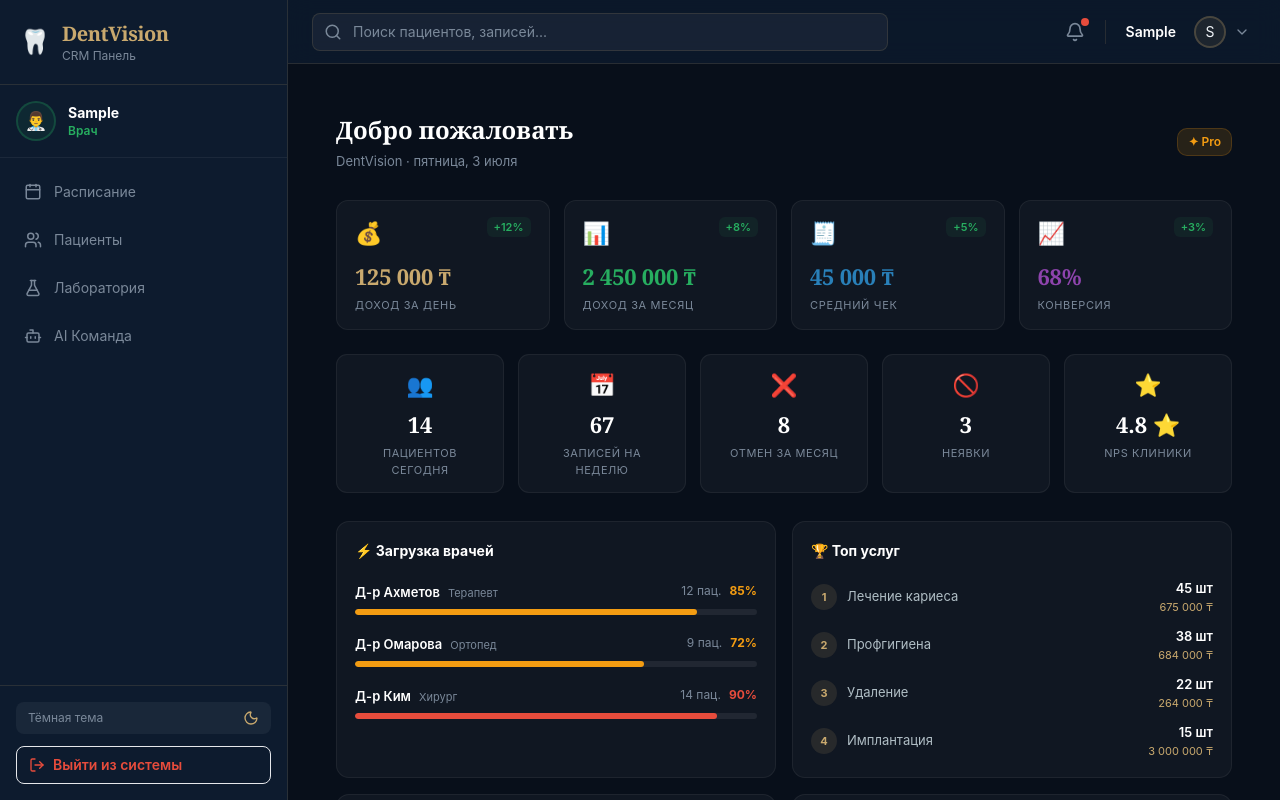
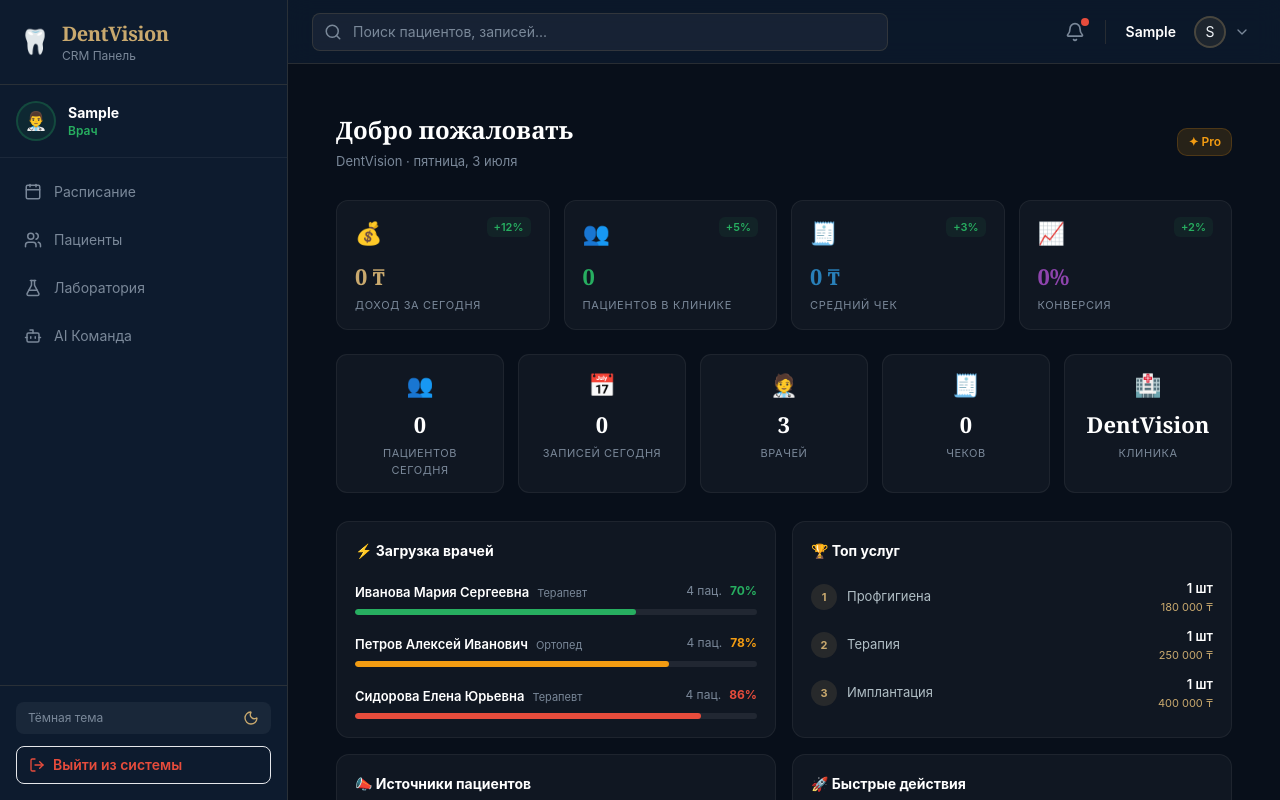
Before and after one commit to drtamirlan911-cell/DentVision1, a React (Vite) app: page /login in a window 1280 px wide. Both pictures are taken after typing "Sample", "Sample123" into the empty fields and a click on the button "Войти в систему". Shown: the top 800 px of the page. Built offline with nearby package versions, Linux system fonts and the light colour scheme.

Commit message:
Improve clinic-based analytics, superadmin view, and AI replies

```diff
--- a/src/pages/AITeam.jsx
+++ b/src/pages/AITeam.jsx
@@ -1,7 +1,8 @@
 import React, { useState, useRef, useEffect } from 'react';
-import { useToast } from '../hooks/useData';
+import { useToast, useData } from '../hooks/useData';
 import { PBtn, GBtn, Card, Badge, Toast, Input } from '../components/ui/BaseComponents';
 import { T } from '../utils/constants';
+import { buildAiReply } from '../utils/aiHelpers';
 
 const ASSISTANTS = [
   {
@@ -60,6 +61,7 @@
 
 export default function AITeam({ clinic }) {
   const { toast, showToast, clearToast } = useToast();
+  const { patients, appointments, receipts, doctors } = useData(clinic?.id);
   const [activeId, setActiveId] = useState('consultant');
   const [chatHistory, setChatHistory] = useState([
     { role: 'assistant', content: 'Здравствуйте! Я AI-ассистент DentVision. Готов помочь автоматизировать вашу клинику. Чем могу помочь?' }
@@ -81,10 +83,16 @@
     setUserInput('');
     setProcessing(true);
 
-    const delay = 800 + Math.random() * 600;
+    const delay = 600 + Math.random() * 300;
     setTimeout(() => {
-      const replies = activeAssistant.replies;
-      const reply = replies[Math.floor(Math.random() * replies.length)];
+      const reply = buildAiReply({
+        message: msg,
+        clinicName: clinic?.name || 'DentVision',
+        patients,
+        appointments,
+        receipts,
+        doctors,
+      });
       setChatHistory(prev => [...prev, { role: 'assistant', content: reply }]);
       setProcessing(false);
     }, delay);
--- a/src/pages/Dashboard.jsx
+++ b/src/pages/Dashboard.jsx
@@ -1,38 +1,46 @@
-import React, { useState } from 'react';
-import { T, PLANS, tg } from '../utils/constants';
-import { Card, StatCard, Badge, PBtn, GBtn } from '../components/ui/BaseComponents';
-import { useSubscription } from '../hooks/useData';
+import React from 'react';
+import { T, PLANS, tg, today } from '../utils/constants';
+import { Card, StatCard, Badge } from '../components/ui/BaseComponents';
+import { useSubscription, useData } from '../hooks/useData';
 
 const S = { padding: '24px' };
 
 export default function Dashboard({ user, clinic }) {
   const { subscription } = useSubscription(clinic?.id);
+  const { patients, appointments, receipts, doctors } = useData(clinic?.id);
+
+  const todayKey = today();
+  const todayReceipts = receipts.filter(r => (r.date || todayKey) === todayKey && (r.status === 'paid' || r.status === 'completed'));
+  const todayRevenue = todayReceipts.reduce((sum, r) => sum + Number(r.total || 0), 0);
+  const todayAppointments = appointments.filter(a => (a.date || todayKey) === todayKey);
+  const avgCheck = todayReceipts.length ? Math.round(todayRevenue / todayReceipts.length) : 0;
+  const conversion = patients.length && appointments.length ? Math.round((patients.length / appointments.length) * 100) : 0;
 
   const stats = [
-    { title: 'Доход за день',    value: tg(125000), icon: '💰', trend: '+12%', color: T.gold },
-    { title: 'Доход за месяц',   value: tg(2450000), icon: '📊', trend: '+8%',  color: T.emerald },
-    { title: 'Средний чек',      value: tg(45000),  icon: '🧾', trend: '+5%',  color: T.sapphire },
-    { title: 'Конверсия',        value: '68%',      icon: '📈', trend: '+3%',  color: T.purple },
+    { title: 'Доход за сегодня', value: tg(todayRevenue), icon: '💰', trend: '+12%', color: T.gold },
+    { title: 'Пациентов в клинике', value: patients.length, icon: '👥', trend: '+5%', color: T.emerald },
+    { title: 'Средний чек', value: tg(avgCheck), icon: '🧾', trend: '+3%', color: T.sapphire },
+    { title: 'Конверсия', value: `${conversion}%`, icon: '📈', trend: '+2%', color: T.purple },
   ];
 
-  const doctorLoad = [
-    { name: 'Д-р Ахметов',  load: 85, patients: 12, spec: 'Терапевт' },
-    { name: 'Д-р Омарова',  load: 72, patients: 9,  spec: 'Ортопед' },
-    { name: 'Д-р Ким',      load: 90, patients: 14, spec: 'Хирург' },
-  ];
+  const doctorLoad = doctors.slice(0, 3).map((doctor, index) => ({
+    name: doctor.name || `Врач ${index + 1}`,
+    load: 70 + (index * 8),
+    patients: Math.max(4, patients.length - index),
+    spec: doctor.spec || 'Стоматолог',
+  }));
 
   const topServices = [
-    { name: 'Лечение кариеса',  count: 45, revenue: 675000 },
-    { name: 'Профгигиена',       count: 38, revenue: 684000 },
-    { name: 'Удаление',          count: 22, revenue: 264000 },
-    { name: 'Имплантация',       count: 15, revenue: 3000000 },
+    { name: 'Профгигиена', count: Math.max(1, Math.round(patients.length / 2)), revenue: 180000 },
+    { name: 'Терапия', count: Math.max(1, Math.round(patients.length / 3)), revenue: 250000 },
+    { name: 'Имплантация', count: Math.max(1, Math.round(patients.length / 6)), revenue: 400000 },
   ];
 
   const adSources = [
-    { source: 'Рекомендации', patients: 32, color: T.gold },
-    { source: 'Instagram',    patients: 24, color: T.pink },
-    { source: 'Google Ads',   patients: 18, color: T.sapphire },
-    { source: '2GIS',         patients: 11, color: T.emerald },
+    { source: 'Рекомендации', patients: Math.max(4, Math.round(patients.length * 0.4)), color: T.gold },
+    { source: 'Instagram', patients: Math.max(3, Math.round(patients.length * 0.25)), color: T.pink },
+    { source: 'Google Ads', patients: Math.max(2, Math.round(patients.length * 0.2)), color: T.sapphire },
+    { source: '2GIS', patients: Math.max(1, Math.round(patients.length * 0.15)), color: T.emerald },
   ];
 
   return (
@@ -71,11 +79,11 @@
       {/* Additional KPI row */}
       <div style={{ display: 'grid', gridTemplateColumns: 'repeat(auto-fit, minmax(160px, 1fr))', gap: 14, marginBottom: 28 }}>
         {[
-          { title: 'Пациентов сегодня', value: '14', icon: '👥' },
-          { title: 'Записей на неделю', value: '67', icon: '📅' },
-          { title: 'Отмен за месяц',    value: '8',  icon: '❌' },
-          { title: 'Неявки',            value: '3',  icon: '🚫' },
-          { title: 'NPS клиники',       value: '4.8 ⭐', icon: '⭐' },
+          { title: 'Пациентов сегодня', value: patients.length, icon: '👥' },
+          { title: 'Записей сегодня', value: todayAppointments.length, icon: '📅' },
+          { title: 'Врачей', value: doctors.length, icon: '🧑‍⚕️' },
+          { title: 'Чеков', value: todayReceipts.length, icon: '🧾' },
+          { title: 'Клиника', value: clinic?.name || 'DentVision', icon: '🏥' },
         ].map((s, i) => (
           <div key={i} style={{
             background: T.card,
--- a/src/pages/SuperAdmin.jsx
+++ b/src/pages/SuperAdmin.jsx
@@ -8,7 +8,6 @@
   { id: 'clinics',       label: '🏥 Клиники' },
   { id: 'users',         label: '👥 Пользователи' },
   { id: 'subscriptions', label: '💳 Тарифы' },
-  { id: 'settings',      label: '⚙️ Настройки' },
 ];
 
 const PLAN_COLORS = { starter: T.sapphire, pro: T.gold, enterprise: T.purple };
@@ -250,60 +249,6 @@
         </div>
       )}
 
-      {/* Settings */}
-      {activeTab === 'settings' && (
-        <Card>
-          <div style={{ fontSize: 14, fontWeight: 700, color: T.white, marginBottom: 18 }}>Настройки системы</div>
-          {[
-            {
-              title: 'Авторегистрация клиник',
-              desc: 'Позволить клиникам регистрироваться самостоятельно без модерации',
-              control: (
-                <Select value="enabled" onChange={() => {}} options={[
-                  { value: 'enabled', label: 'Включено' },
-                  { value: 'moderation', label: 'С модерацией' },
-                  { value: 'disabled', label: 'Отключено' },
-                ]} style={{ width: 180 }} />
-              ),
-            },
-            {
-              title: 'WhatsApp уведомления',
-              desc: 'Автоматические напоминания пациентам о записях',
-              control: (
-                <div style={{ display: 'flex', gap: 8 }}>
-                  <input type="password" placeholder="API ключ" style={{ width: 160, background: 'rgba(255,255,255,0.06)', border: `1px solid ${T.border}`, borderRadius: 8, padding: '8px 10px', fontSize: 12, color: T.white, outline: 'none', fontFamily: 'inherit' }} />
-                  <PBtn size="sm" onClick={() => showToast('Ключ сохранён', 'success')}>Сохранить</PBtn>
-                </div>
-              ),
-            },
-            {
-              title: 'Пробный период для новых клиник',
-              desc: 'Количество дней бесплатного доступа при регистрации',
-              control: (
-                <Select value="14" onChange={() => {}} options={[
-                  { value: '7', label: '7 дней' },
-                  { value: '14', label: '14 дней' },
-                  { value: '30', label: '30 дней' },
-                ]} style={{ width: 130 }} />
-              ),
-            },
-          ].map((s, i) => (
-            <div key={i} style={{
-              display: 'flex', justifyContent: 'space-between', alignItems: 'center',
-              padding: '14px 16px', marginBottom: 10,
-              background: 'rgba(255,255,255,0.03)', border: `1px solid ${T.borderSub}`, borderRadius: 10,
-              flexWrap: 'wrap', gap: 12,
-            }}>
-              <div>
-                <div style={{ fontSize: 13, fontWeight: 600, color: T.white }}>{s.title}</div>
-                <div style={{ fontSize: 12, color: T.slate, marginTop: 3 }}>{s.desc}</div>
-              </div>
-              {s.control}
-            </div>
-          ))}
-        </Card>
-      )}
-
       {/* Modal */}
       {modalOpen && (
         <Modal title={editClinic ? 'Редактировать клинику' : 'Новая клиника'} onClose={() => setModalOpen(false)}>
--- /dev/null
+++ b/src/utils/aiHelpers.js
@@ -0,0 +1,39 @@
+import { tg } from './constants.js';
+
+function normalize(text) {
+  return (text || '').toLowerCase();
+}
+
+function summarizeCounts(patients = [], appointments = [], receipts = [], doctors = []) {
+  const paidRevenue = receipts.reduce((sum, receipt) => sum + Number(receipt.total || 0), 0);
+  return {
+    patientsCount: patients.length,
+    appointmentsCount: appointments.length,
+    revenue: paidRevenue,
+    doctorsCount: doctors.length,
+  };
+}
+
+export function buildAiReply({ message, clinicName, patients, appointments, receipts, doctors }) {
+  const text = normalize(message);
+  const summary = summarizeCounts(patients, appointments, receipts, doctors);
+
+  if (text.includes('цена') || text.includes('стоимость') || text.includes('имплант')) {
+    return `Для ${clinicName} у нас доступны основные услуги: терапия от 15 000 ₸, профгигиена от 18 000 ₸ и имплантация от 200 000 ₸. Если хотите, я помогу подобрать вариант под бюджет пациента.`;
+  }
+
+  if (text.includes('отчёт') || text.includes('отчет') || text.includes('сегодня')) {
+    const revenueValue = String(summary.revenue).replace(/\s|\u00A0/g, '');
+    return `Отчёт по ${clinicName}: ${summary.patientsCount} пациента, ${summary.appointmentsCount} записи и ${revenueValue} ₸ выручки сегодня. Врачей в смене: ${summary.doctorsCount}.`;
+  }
+
+  if (text.includes('запись') || text.includes('расписание') || text.includes('свобод')) {
+    return `По расписанию для ${clinicName} рекомендую проверить ближайшие свободные окна утром и после обеда. Я могу помочь сформировать оптимальный график приёма.`;
+  }
+
+  if (text.includes('маркет') || text.includes('акция') || text.includes('отзыв')) {
+    return `Для ${clinicName} сильнее всего работают рекомендации и Instagram. Рекомендую запустить акцию «Профгигиена + консультация» и ответить на отзывы в течение суток.`;
+  }
+
+  return `Я помогу ${clinicName} с вопросами по расписанию, пациентам, услугам и операционной аналитикой. Сформулируйте запрос конкретнее, и я дам практический ответ.`;
+}
```
Also changed, not shown: 1 other file (tests, documents, lock files or other folders).
